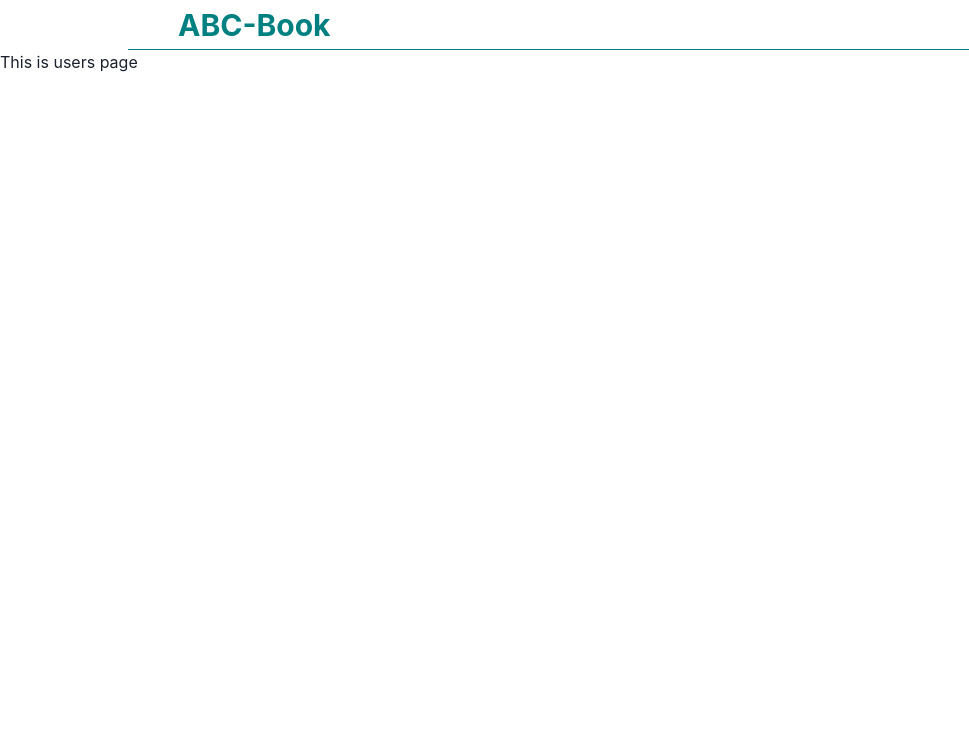
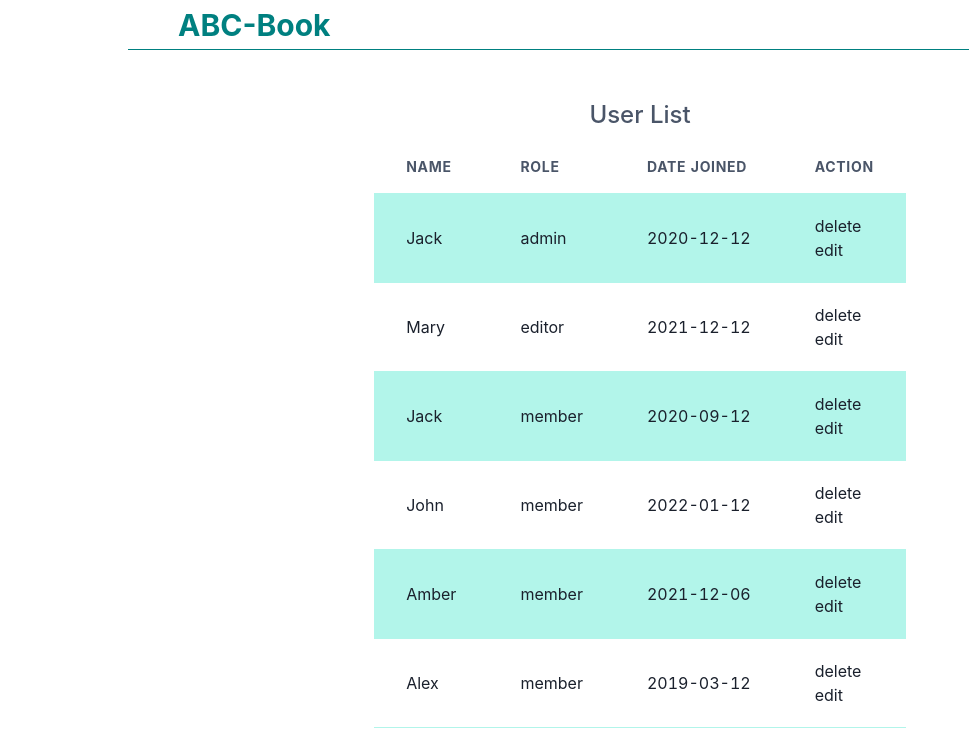
Before and after one commit to waternoice/ABC-Book, a React (Create React App) app in the folder abcbook/: page /users in a window 1280 px wide. Shown: the top 740 px of the page, without its empty margins (0-969 px from the left). Built offline with nearby package versions, Linux system fonts and the light colour scheme.

Commit message:
basic ui update and include user redux

```diff
--- a/abcbook/package.json
+++ b/abcbook/package.json
@@ -20,6 +20,7 @@
     "react-redux": "^8.0.2",
     "react-router-dom": "^6.3.0",
     "react-scripts": "5.0.1",
+    "react-table": "^7.8.0",
     "redux": "^4.2.0",
     "typescript": "^4.4.2",
     "web-vitals": "^2.1.0"
--- a/abcbook/src/components/layout/Header.module.css
+++ b/abcbook/src/components/layout/Header.module.css
@@ -9,17 +9,8 @@
     padding: 0 50px;
 }
 
-.headerLinks {
-    text-decoration: none;
-    color: black;
-    padding-left: 30px;
-}
-
 @media only screen and (max-width: 600px) {
     .headerContainer {
         padding: 0 30px;
     }
-    .headerLinks {
-        padding-left: 20px;
-    }
 }
--- a/abcbook/src/components/layout/Header.tsx
+++ b/abcbook/src/components/layout/Header.tsx
@@ -2,9 +2,10 @@ import { Button, Heading } from '@chakra-ui/react';
 import classes from './Header.module.css';
 import { useSelector, useDispatch } from 'react-redux';
 import { loginActions } from '../../store/login';
+import { RootState } from '../../store';
 
 const Books = () => {
-    const isLogin = useSelector((state: any) => state.login.isAuthenticated);
+    const isLogin = useSelector((state: RootState) => state.login.isAuthenticated);
     const dispatch = useDispatch();
     const logoutHandler = () => {
         dispatch(loginActions.logout());
--- a/abcbook/src/components/layout/MenuBar.tsx
+++ b/abcbook/src/components/layout/MenuBar.tsx
@@ -2,12 +2,13 @@ import { Tabs, TabList, Tab } from '@chakra-ui/react';
 import classes from './Header.module.css';
 import { Link } from 'react-router-dom';
 import { useSelector } from 'react-redux';
+import { RootState } from '../../store';
 
 const MenuBar = () => {
     let isAdmin = false;
     let isEditor = false;
     let isMember = false;
-    const userType = useSelector((state: any) => state.login.role);
+    const userType = useSelector((state: RootState) => state.login.role);
     if (userType === 'admin') {
         isAdmin = true;
     }
--- /dev/null
+++ b/abcbook/src/pages/Users.module.css
@@ -0,0 +1,7 @@
+.tableContainer {
+    display: flex;
+    justify-content: center;
+    align-items: center;
+    height: 100vh;
+    margin-top: -50px;
+}
--- a/abcbook/src/pages/Users.tsx
+++ b/abcbook/src/pages/Users.tsx
@@ -1,5 +1,104 @@
+import {
+    Table,
+    Thead,
+    Tbody,
+    Tr,
+    Th,
+    Td,
+    TableCaption,
+    TableContainer,
+    Flex
+} from '@chakra-ui/react';
+import classes from './Users.module.css';
+import { useDispatch, useSelector } from 'react-redux';
+import { RootState } from '../store';
+import { useEffect } from 'react';
+import { fetchUsers, usersActions } from '../store/users';
+const DUMMY_DATA = [
+    {
+        id: '1',
+        role: 'admin',
+        username: 'Jack',
+        dataJoined: '2020-12-12',
+        email: 'adminjack@email.com',
+        password: 'password'
+    },
+    {
+        id: '2',
+        role: 'editor',
+        username: 'Mary',
+        dataJoined: '2021-12-12',
+        email: 'editormary@email.com',
+        password: 'password'
+    },
+    {
+        id: '3',
+        role: 'member',
+        username: 'Jack',
+        dataJoined: '2020-09-12',
+        email: 'memberjack@email.com',
+        password: 'password'
+    },
+    {
+        id: '4',
+        role: 'member',
+        username: 'John',
+        dataJoined: '2022-01-12',
+        email: 'memberjohn@email.com',
+        password: 'password'
+    },
+    {
+        id: '5',
+        role: 'member',
+        username: 'Amber',
+        dataJoined: '2021-12-06',
+        email: 'memberamber@email.com',
+        password: 'password'
+    },
+    {
+        id: '6',
+        role: 'member',
+        username: 'Alex',
+        dataJoined: '2019-03-12',
+        email: 'memberalex@email.com',
+        password: 'password'
+    }
+];
 const Users = () => {
-    return <h1>This is users page</h1>;
+    return (
+        <div className={classes.tableContainer}>
+            <Flex justifyContent="center" alignSelf="center">
+                <TableContainer>
+                    <Table variant="striped" colorScheme="teal" size="lg">
+                        <TableCaption fontSize="2xl" placement="top">
+                            User List
+                        </TableCaption>
+                        <Thead>
+                            <Tr>
+                                <Th>Name</Th>
+                                <Th>Role</Th>
+                                <Th>Date Joined</Th>
+                                <Th>Action</Th>
+                            </Tr>
+                        </Thead>
+                        <Tbody>
+                            {DUMMY_DATA.map((user) => (
+                                <Tr key={user.id}>
+                                    <Td>{user.username}</Td>
+                                    <Td>{user.role}</Td>
+                                    <Td>{user.dataJoined}</Td>
+                                    <Td>
+                                        <p>delete</p>
+                                        <p>edit</p>
+                                    </Td>
+                                </Tr>
+                            ))}
+                        </Tbody>
+                    </Table>
+                </TableContainer>
+            </Flex>
+        </div>
+    );
 };
 
 export default Users;
--- a/abcbook/src/services/auth.service.tsx
+++ b/abcbook/src/services/auth.service.tsx
@@ -20,12 +20,19 @@ const login = async (userEmail: string, userPassword: string): Promise<any> => {
     return authUser;
 };
 
+const retriveAll = async (): Promise<any> => {
+    const response = await fetch('mockData/mockUser.json');
+    const responseData = await response.json();
+    return responseData;
+};
+
 const register = () => {};
 
 const AuthService = {
     register,
     login,
-    logout
+    logout,
+    retriveAll
 };
 
 export default AuthService;
--- a/abcbook/src/store/index.ts
+++ b/abcbook/src/store/index.ts
@@ -1,10 +1,14 @@
 import { configureStore } from '@reduxjs/toolkit';
 import loginReducer from './login';
+import usersReducer from './users';
 
 const store = configureStore({
     reducer: {
-        login: loginReducer
+        login: loginReducer,
+        user: usersReducer
     }
 });
 
+export type RootState = ReturnType<typeof store.getState>;
+
 export default store;
--- /dev/null
+++ b/abcbook/src/store/users.ts
@@ -0,0 +1,51 @@
+import { createSlice, createAsyncThunk } from '@reduxjs/toolkit';
+import AuthService from '../services/auth.service';
+
+export interface userDetailState {
+    users: Array<any>;
+    status: 'idle' | 'loading' | 'success' | 'failed';
+    error: any;
+}
+
+const initialState: userDetailState = {
+    users: [],
+    status: 'idle',
+    error: null
+};
+
+export const fetchUsers = createAsyncThunk('users/fetchUsers', async () => {
+    const response = await fetch('mockData/mockUser.json');
+    const responseData = await response.json();
+    return responseData;
+});
+
+const usersSlice = createSlice({
+    name: 'user',
+    initialState,
+    reducers: {
+        addUser(state, action) {
+            const newUser = action.payload;
+            state.users.push({
+                id: newUser.id,
+                role: newUser.role,
+                username: newUser.username,
+                email: newUser.email,
+                dataJoined: newUser.dataJoined,
+                password: newUser.password
+            });
+        },
+        deleteUser(state, action) {
+            const id = action.payload;
+            state.users = state.users.filter((user) => user.id === id);
+        },
+        updateUser(state, action) {}
+    },
+    extraReducers(builder) {
+        builder.addCase(fetchUsers.fulfilled, (state, action) => {
+            return action.payload;
+        });
+    }
+});
+
+export const usersActions = usersSlice.actions;
+export default usersSlice.reducer;
```
Also changed, not shown: abcbook/public/mockData/mockUser.json (+6 -6 lines), 1 other file (tests, documents, lock files or other folders).
